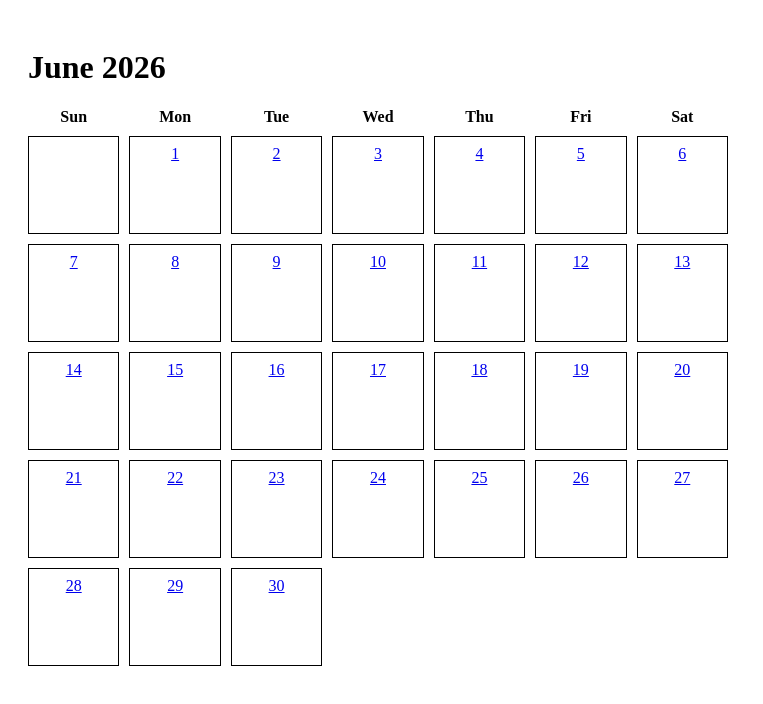
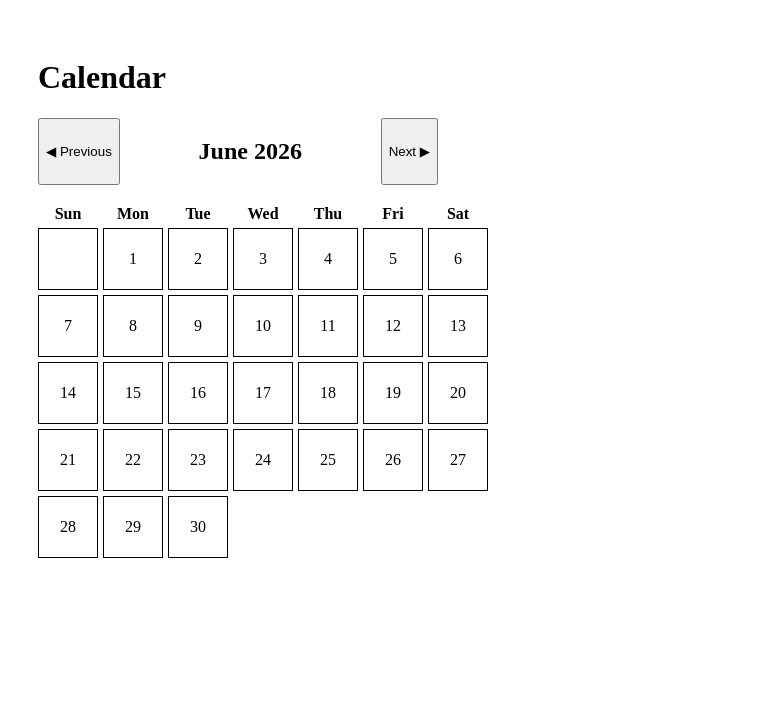
Before and after one commit to art777-cyber/study-planner, a Next.js app: page /calendar in a window 1280 px wide. Shown: the top 704 px of the page, without its empty margins (0-763 px from the left). Built offline with nearby package versions, Linux system fonts and the light colour scheme.

Commit message:
rough calendar format

```diff
--- a/app/calendar/page.tsx
+++ b/app/calendar/page.tsx
@@ -1,37 +1,92 @@
 "use client";
 
-import Link from "next/link";
+import { useState } from "react";
 
 export default function CalendarPage() {
-  const year = 2026;
-  const month = 5; // June (0 = Jan)
+  const today = new Date();
 
-  const firstDay = new Date(year, month, 1).getDay();
-  const daysInMonth = new Date(year, month + 1, 0).getDate();
+  const [currentMonth, setCurrentMonth] = useState(today.getMonth());
+  const [currentYear, setCurrentYear] = useState(today.getFullYear());
 
-  const days: (number | null)[] = [];
+  const monthNames = [
+    "January",
+    "February",
+    "March",
+    "April",
+    "May",
+    "June",
+    "July",
+    "August",
+    "September",
+    "October",
+    "November",
+    "December",
+  ];
+
+  const daysOfWeek = ["Sun", "Mon", "Tue", "Wed", "Thu", "Fri", "Sat"];
+
+  const firstDay = new Date(currentYear, currentMonth, 1).getDay();
+  const daysInMonth = new Date(currentYear, currentMonth + 1, 0).getDate();
+
+  const calendarCells = [];
 
   for (let i = 0; i < firstDay; i++) {
-    days.push(null);
+    calendarCells.push(null);
   }
 
   for (let day = 1; day <= daysInMonth; day++) {
-    days.push(day);
+    calendarCells.push(day);
   }
 
+  const previousMonth = () => {
+    if (currentYear === 2026 && currentMonth === 3) return;
+
+    if (currentMonth === 0) {
+      setCurrentMonth(11);
+      setCurrentYear(currentYear - 1);
+    } else {
+      setCurrentMonth(currentMonth - 1);
+    }
+  };
+
+  const nextMonth = () => {
+    if (currentMonth === 11) {
+      setCurrentMonth(0);
+      setCurrentYear(currentYear + 1);
+    } else {
+      setCurrentMonth(currentMonth + 1);
+    }
+  };
+
   return (
-    <div style={{ padding: "20px" }}>
-      <h1>June 2026</h1>
+    <div style={{ padding: "30px" }}>
+      <h1>Calendar</h1>
+
+      <div
+        style={{
+          display: "flex",
+          justifyContent: "space-between",
+          width: "400px",
+          marginBottom: "20px",
+        }}
+      >
+        <button onClick={previousMonth}>◀ Previous</button>
+
+        <h2>
+          {monthNames[currentMonth]} {currentYear}
+        </h2>
+
+        <button onClick={nextMonth}>Next ▶</button>
+      </div>
 
       <div
         style={{
           display: "grid",
-          gridTemplateColumns: "repeat(7, 1fr)",
-          gap: "10px",
-          maxWidth: "700px",
+          gridTemplateColumns: "repeat(7, 60px)",
+          gap: "5px",
         }}
       >
-        {["Sun", "Mon", "Tue", "Wed", "Thu", "Fri", "Sat"].map((day) => (
+        {daysOfWeek.map((day) => (
           <div
             key={day}
             style={{
@@ -43,23 +98,19 @@ export default function CalendarPage() {
           </div>
         ))}
 
-        {days.map((day, index) => (
+        {calendarCells.map((day, index) => (
           <div
             key={index}
             style={{
               border: "1px solid black",
-              minHeight: "80px",
-              padding: "8px",
-              textAlign: "center",
+              height: "60px",
+              display: "flex",
+              justifyContent: "center",
+              alignItems: "center",
+              cursor: day ? "pointer" : "default",
             }}
           >
-            {day && (
-              <Link
-                href={`/calendar/2026-06-${String(day).padStart(2, "0")}`}
-              >
-                {day}
-              </Link>
-            )}
+            {day}
           </div>
         ))}
       </div>
```
